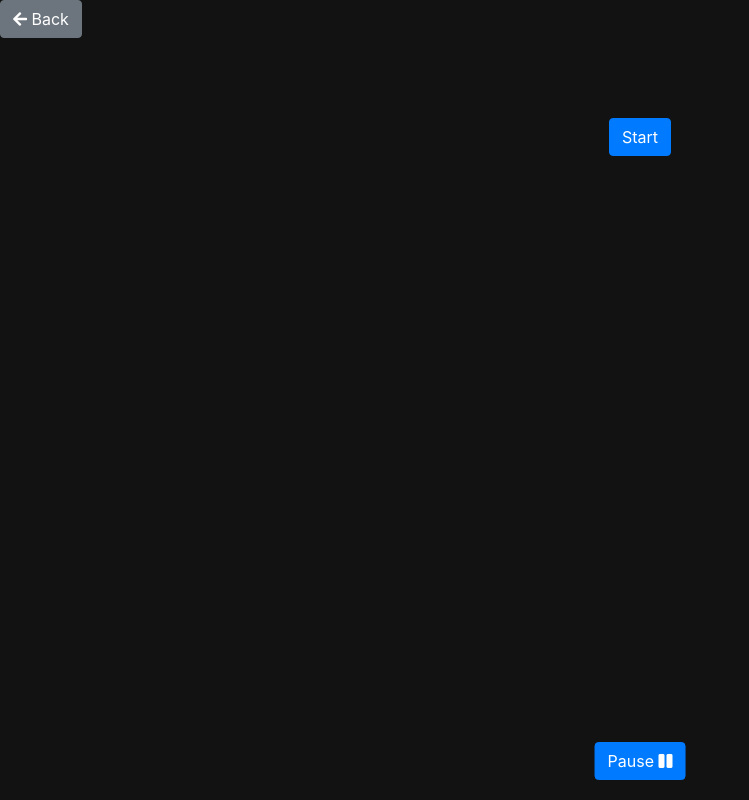
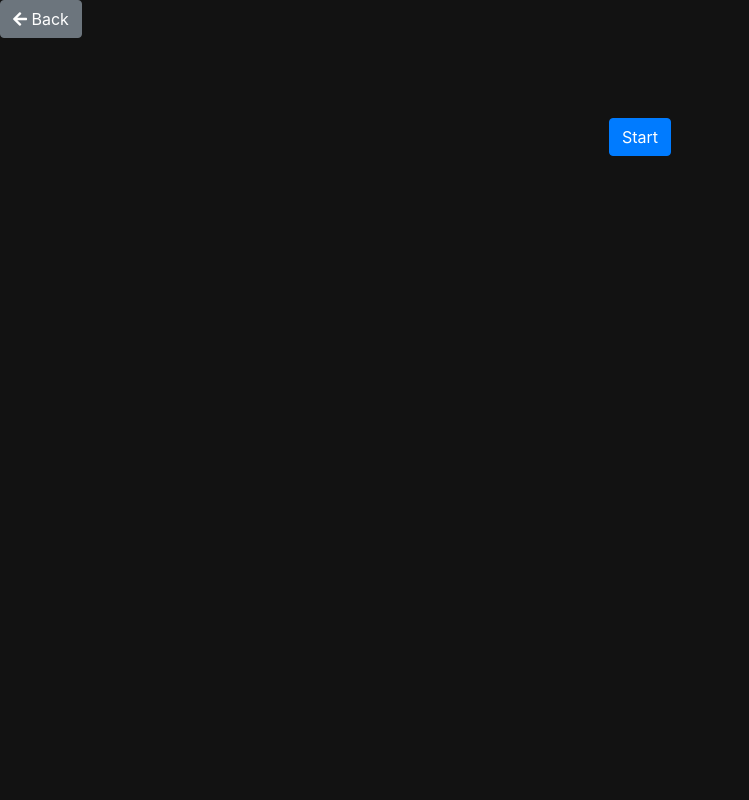
Before and after one commit to henning410/bomb-party, a plain HTML site: page game.html in a window 1280 px wide. Shown: the whole page, without its empty margins (0-749 px from the left). Drawn offline with nearby package versions, Linux system fonts and the light colour scheme.

Commit message:
Update game.html

```diff
--- a/game.html
+++ b/game.html
@@ -41,6 +41,6 @@
     </div>
 
     <!-- Sticky button at the bottom of the screen -->
-    <button type="button" class="btn btn-primary sticky-bottom-button" onclick="location.href='./settings.html'">Pause <i class="fas fa-pause"></i></button>
+    <button type="button" id="restartButton" class="btn btn-primary sticky-bottom-button" onclick="location.href='./player-selection.html'" style="display: none;">Neustart <i class="fas fa-sync"></i></button>
 </body>
 </html>
```
